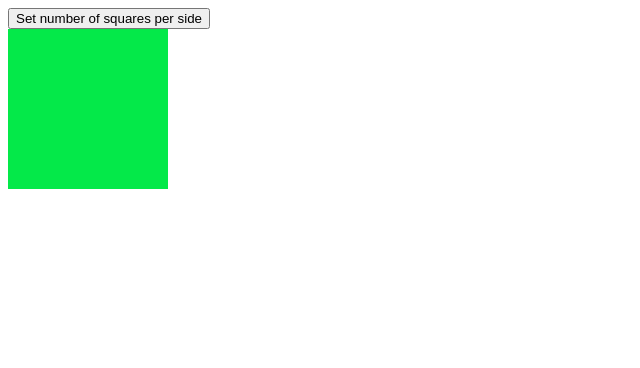
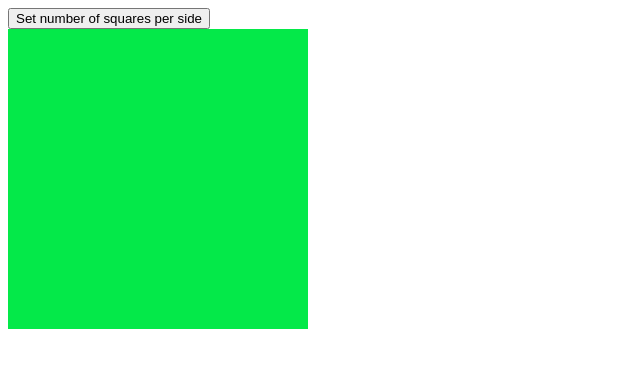
Before and after one commit to GatoBinario/etch-a-sketch, a plain HTML site: page index.html in a window 1280 px wide. Shown: the whole page, without its empty margins (0-640 px from the left). Drawn offline with Linux system fonts and the light colour scheme.

Commit message:
Add createSquares

```diff
--- a/script.js
+++ b/script.js
@@ -10,7 +10,11 @@ let container = document.createElement("div");
 container.classList.add("container")
 body.append(container)
 
-for (let i = 0; i < 256; i++) {
+createSquares(16)
+
+function createSquares(sideSize) {
+    let numberOfSquares = sideSize*sideSize
+    for (let i = 0; i < numberOfSquares; i++) {
         let square = document.createElement("div")
         square.classList.add("square")
         container.appendChild(square)
@@ -18,3 +22,4 @@ for (let i = 0; i < 256; i++) {
             square.style.cssText = "background: brown;"
         })
     }
+}
--- a/styles.css
+++ b/styles.css
@@ -1,7 +1,7 @@
 .container {
     background: rgb(68, 68, 68);
-    width: 160px;
-    height: 160px;
+    width: 300px;
+    height: 300px;
 
     display: flex;
     flex-wrap: wrap;
@@ -9,6 +9,6 @@
 
 .square {
     background: rgb(4, 233, 73);
-    width: 10px;
-    height: 10px;
+    flex: auto;
+    flex-basis: 18.75px;
 }
```
Lines whose indentation alone changed are shown as unchanged.
